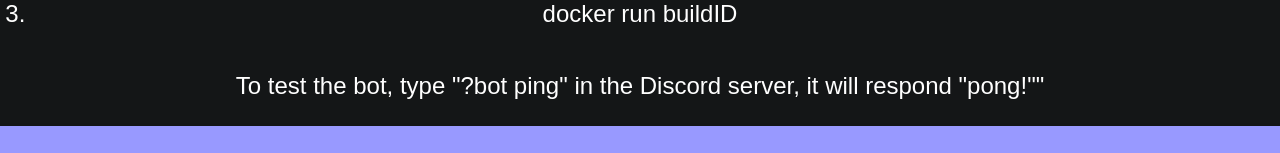
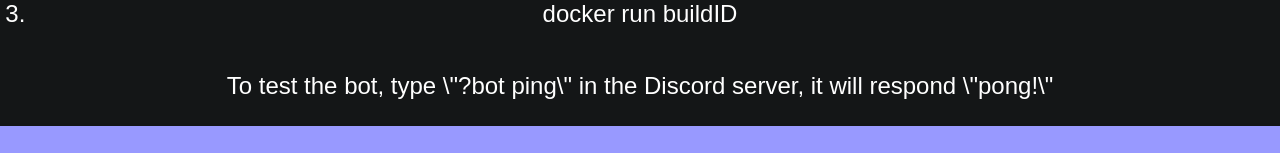
Before and after one commit to gdiazbanuelos/Discord-IntroBot-Site, a Next.js app: page / in a window 1280 px wide. Shown: the part 1623-1776 px from the top of the page. Built offline with nearby package versions, Linux system fonts and the light colour scheme.

Commit message:
Update documentation.js

```diff
--- a/components/documentation.js
+++ b/components/documentation.js
@@ -19,8 +19,8 @@
             </ol>
 
             <p className='text-2xl mt-10'>
-                To test the bot, type "?bot ping" in the Discord server,
-                it will respond "pong!""
+                To test the bot, type \"?bot ping\" in the Discord server,
+                it will respond \"pong!\"
             </p>
         </div>
     </>)
```
